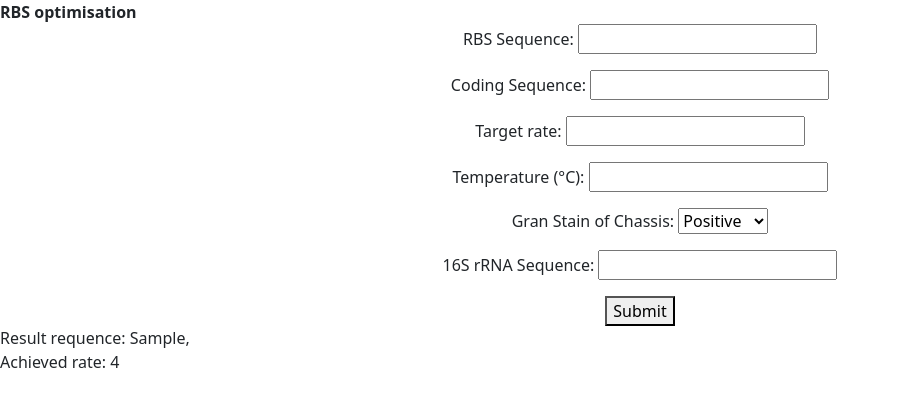
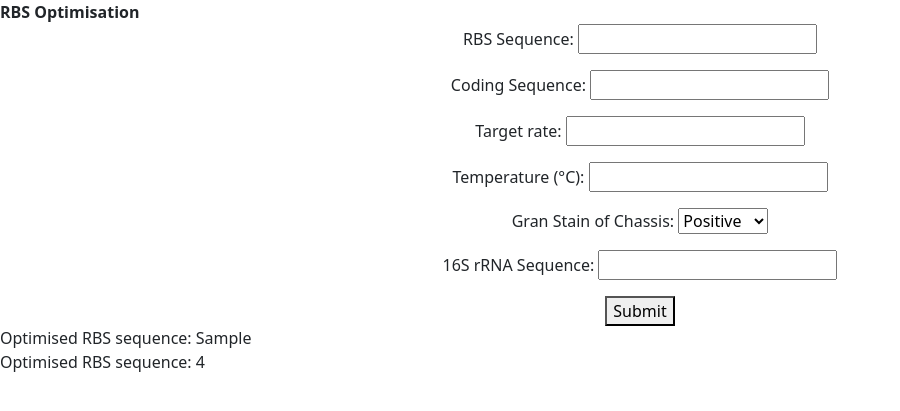
Before and after one commit to catdisk04/Synthopedia, a Django app: template myapp/templates/optimise_result.html in a window 1280 px wide. Shown: the top 411 px of the page, without its empty margins (0-900 px from the left). Run offline with Django 4.2, Linux system fonts and the light colour scheme; tables that the repository leaves empty hold one stand-in row (values such as "Sample post"); the template is opened without the code that fills it: values that come from a table or form of the project are taken from there, most other values are stand-ins (such as "Sample title", 1, 10 or a date in 2020); parts of the project's set-up code (start-up, migrations or seed data) failed here and were passed over.

Commit message:
typos fixed

```diff
--- a/myapp/templates/base.html
+++ b/myapp/templates/base.html
@@ -4,7 +4,7 @@
     <meta charset="UTF-8">
     <meta name="viewport" content="width=device-width, initial-scale=1.0">
     <meta http-equiv="X-UA-Compatible" content="ie=edge">
-    <title>{% block title %}HTML 5 Boilerplate{% endblock %}</title>
+    <title>{% block title %}Synthopedia{% endblock %}</title>
 
     <link href="https://cdn.jsdelivr.net/npm/bootstrap@5.3.2/dist/css/bootstrap.min.css" rel="stylesheet" integrity="sha384-T3c6CoIi6uLrA9TneNEoa7RxnatzjcDSCmG1MXxSR1GAsXEV/Dwwykc2MPK8M2HN" crossorigin="anonymous">
     <script src="https://cdn.jsdelivr.net/npm/bootstrap@5.3.2/dist/js/bootstrap.bundle.min.js" integrity="sha384-C6RzsynM9kWDrMNeT87bh95OGNyZPhcTNXj1NW7RuBCsyN/o0jlpcV8Qyq46cDfL" crossorigin="anonymous"></script>
--- a/myapp/templates/optimise.html
+++ b/myapp/templates/optimise.html
@@ -3,7 +3,7 @@
 {% block title %}Optimiser{% endblock %}
 
 {% block content %}
-<b>RBS optimisation </b>
+<b>RBS Optimisation </b>
 {% endblock %}
 
 {% block form %}
--- a/myapp/templates/optimise_result.html
+++ b/myapp/templates/optimise_result.html
@@ -1,6 +1,6 @@
 {% extends "optimise.html"%}
 
 {% block result %}
-<p>Result requence: {{result.result_seq}},<br>
-    Achieved rate: {{result.achieved_rate}}</p>
+<p>Optimised RBS sequence: {{result.result_seq}}<br>
+    Optimised RBS sequence: {{result.achieved_rate}}</p>
 {% endblock %}
--- a/myapp/templates/predict.html
+++ b/myapp/templates/predict.html
@@ -3,7 +3,7 @@
 {% block title %}Predictor{% endblock %}
 
 {% block content %}
-<b>RBS rate prediction </b>
+<b>RBS Rate Prediction </b>
 {% endblock %}
 
 {% block form %}
--- a/myapp/templates/predict_result.html
+++ b/myapp/templates/predict_result.html
@@ -1,5 +1,5 @@
 {% extends "predict.html"%}
 
 {% block result %}
-<p>Predicted rate: {{result.result_rate}}</p>
+<p>Predicted relative expression: {{result.result_rate}}</p>
 {% endblock %}
```
